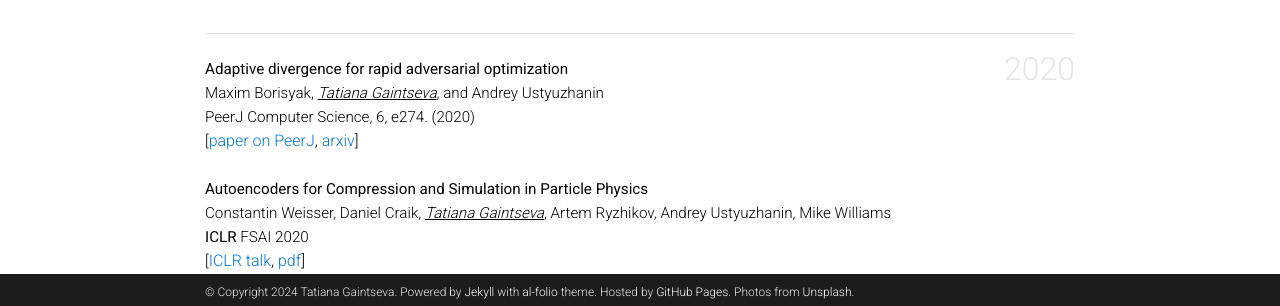
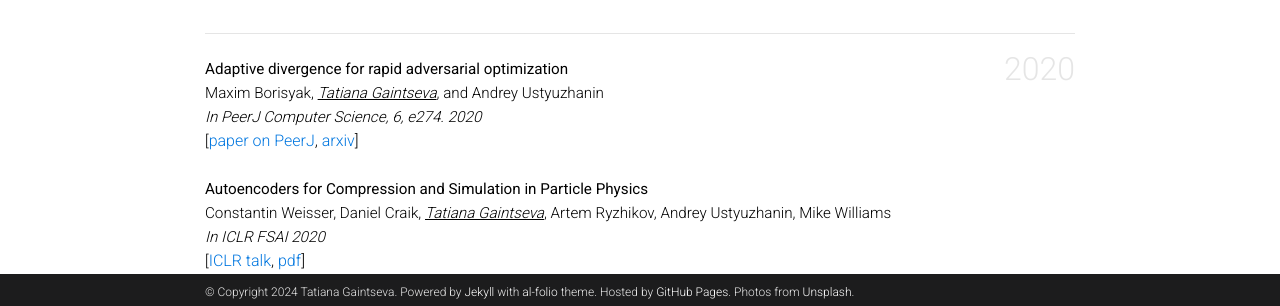
Before and after one commit to Atmyre/atmyre.github.io, a Jekyll site: the page built from _pages/publications.md, in a window 1280 px wide. Shown: the part 591-897 px from the top of the page. Built offline with Jekyll 4.4.1, drawn with Linux system fonts in a browser that asks for light colours; comment, search, counter and statistics services are not loaded; a style sheet for code colours, icons or effects is not loaded.

Commit message:
Update selected_papers.html

```diff
--- a/_includes/selected_papers.html
+++ b/_includes/selected_papers.html
@@ -36,7 +36,7 @@
             <br>
             <a style="font-size: 0.95rem;">Maxim Borisyak, <u><i>Tatiana Gaintseva</i></u>, and Andrey Ustyuzhanin</a>
             <br>
-            <a style="font-size: 0.95rem;">PeerJ Computer Science, 6, e274. (2020)</a>
+            <a style="font-size: 0.95rem;"><i>In PeerJ Computer Science, 6, e274. 2020</i></a>
             <br>
             <a style="font-size: 0.95rem;">[<a href="https://peerj.com/articles/cs-274/">paper on PeerJ</a>, <a href="https://arxiv.org/abs/1912.00520">arxiv</a>]</a>
             </div>
@@ -46,7 +46,7 @@
             <br>
             <a style="font-size: 0.95rem;">Constantin Weisser, Daniel Craik, <u><i>Tatiana Gaintseva</i></u>, Artem Ryzhikov, Andrey Ustyuzhanin, Mike Williams</a>
             <br>
-            <a style="font-size: 0.95rem;"><b>ICLR</b> FSAI 2020</a>
+            <a style="font-size: 0.95rem;"><i>In ICLR FSAI 2020</i></a>
             <br>
             <a style="font-size: 0.95rem;">[<a href="https://slideslive.com/38926198/autoencoders-for-compression-and-simulation-in-particle-physics">ICLR talk</a>, <a href="https://drive.google.com/file/d/1r2nDhkQLCpk32thTj2u23bjaa07KH1-o/view">pdf</a>]</a>
             </div>
```
